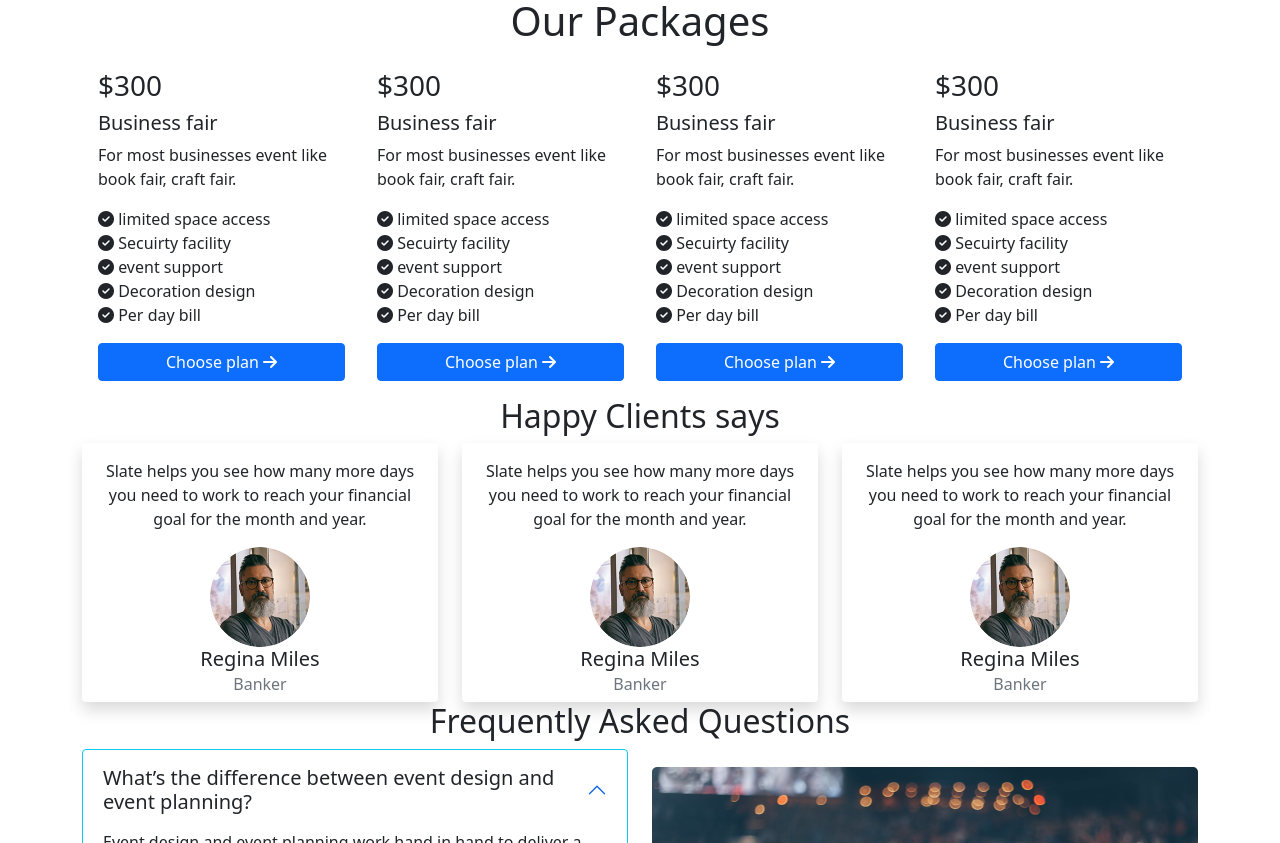
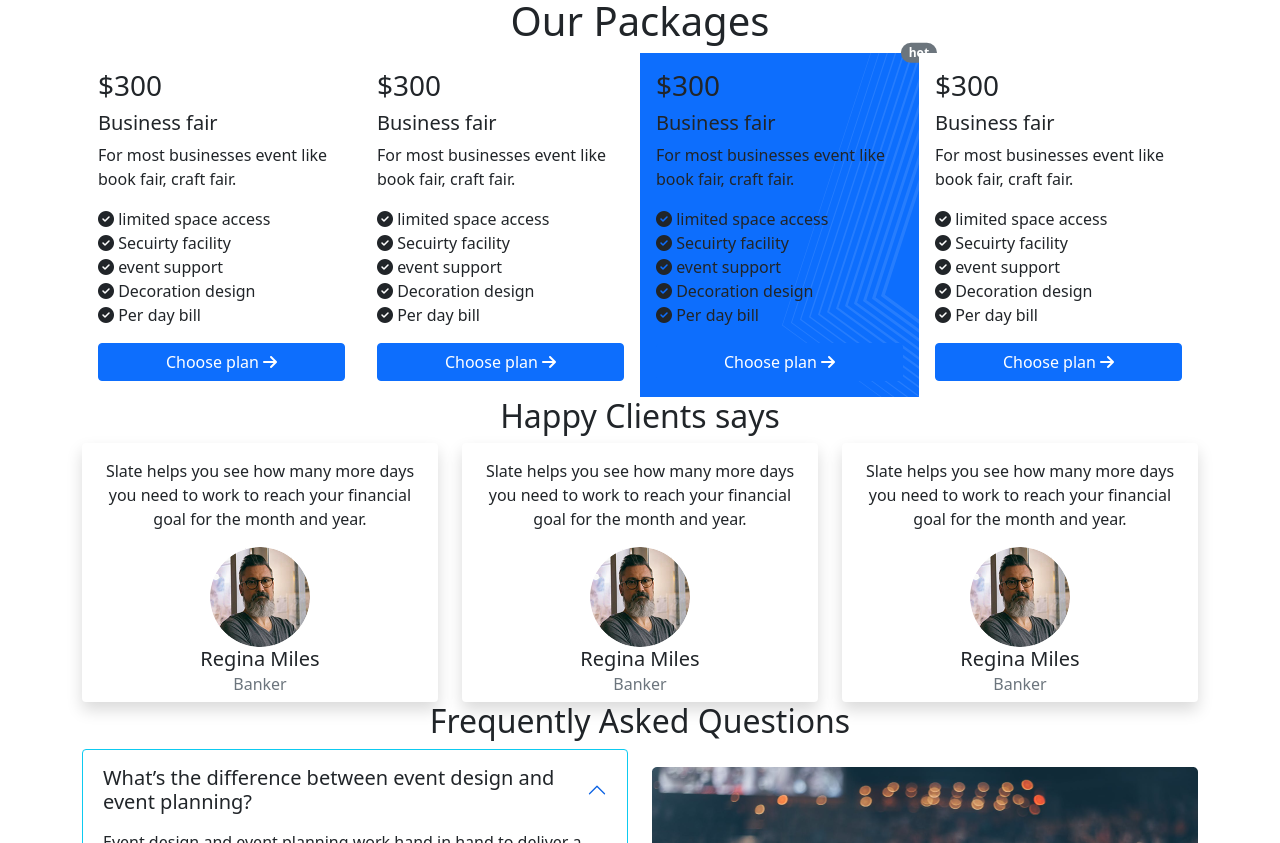
Before and after one commit to jsxshamim/convention-center, a plain HTML site: page index.html in a window 1280 px wide. Shown: the part 958-1801 px from the top of the page. Drawn offline with nearby package versions, Linux system fonts and the light colour scheme.

```diff
--- a/index.html
+++ b/index.html
@@ -194,7 +194,10 @@
                             <i class="fa-solid fa-arrow-right"></i></a>
                     </div>
                 </div>
-                <div class="card border-0">
+                <div class="card hot-card border-0 bg-primary position-relative"
+                    style="background: url(/icons/watermark.svg) no-repeat right top;">
+                    <span class="position-absolute top-0 start-100 translate-middle badge rounded-pill bg-secondary">hot
+                        <span class="visually-hidden">unread messages</span></span>
                     <div class="card-body">
                         <h3 class="card-title">$300</h3>
                         <h5 class="card-title">Business fair</h5>
```
